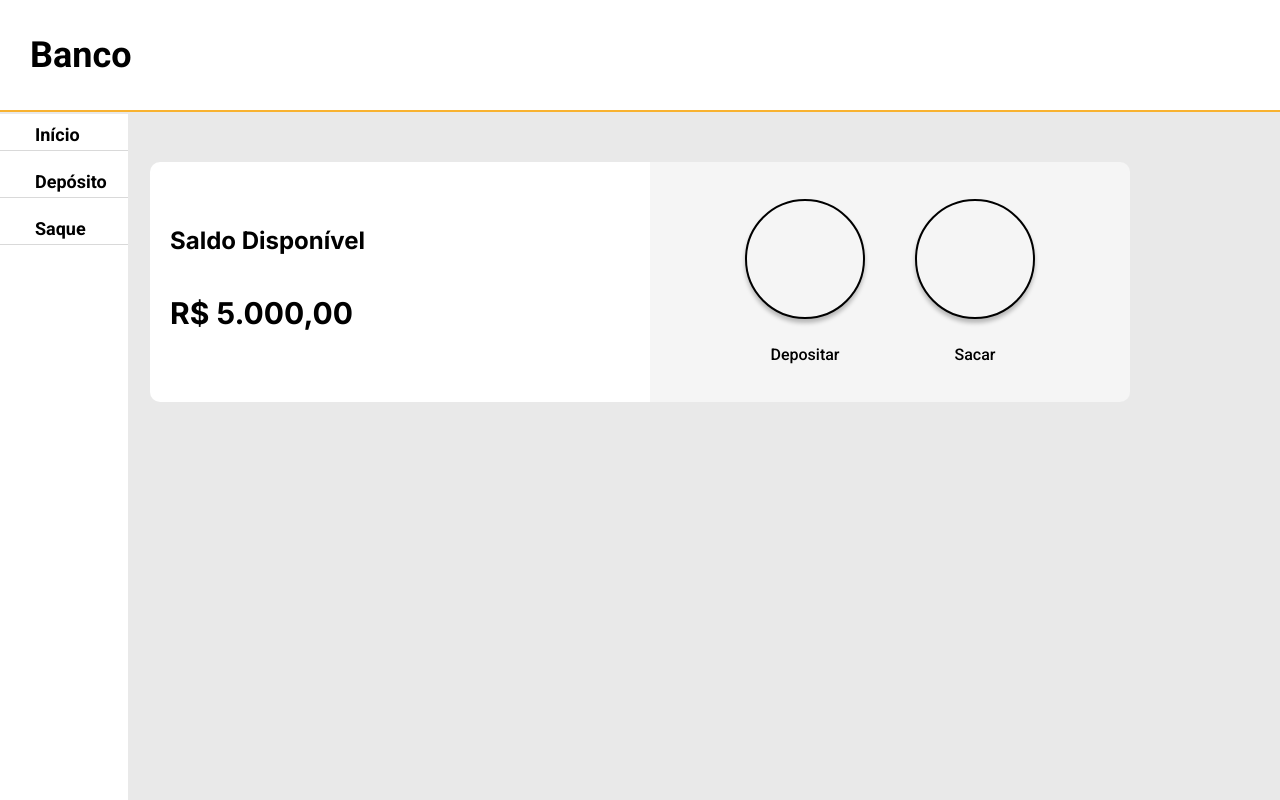
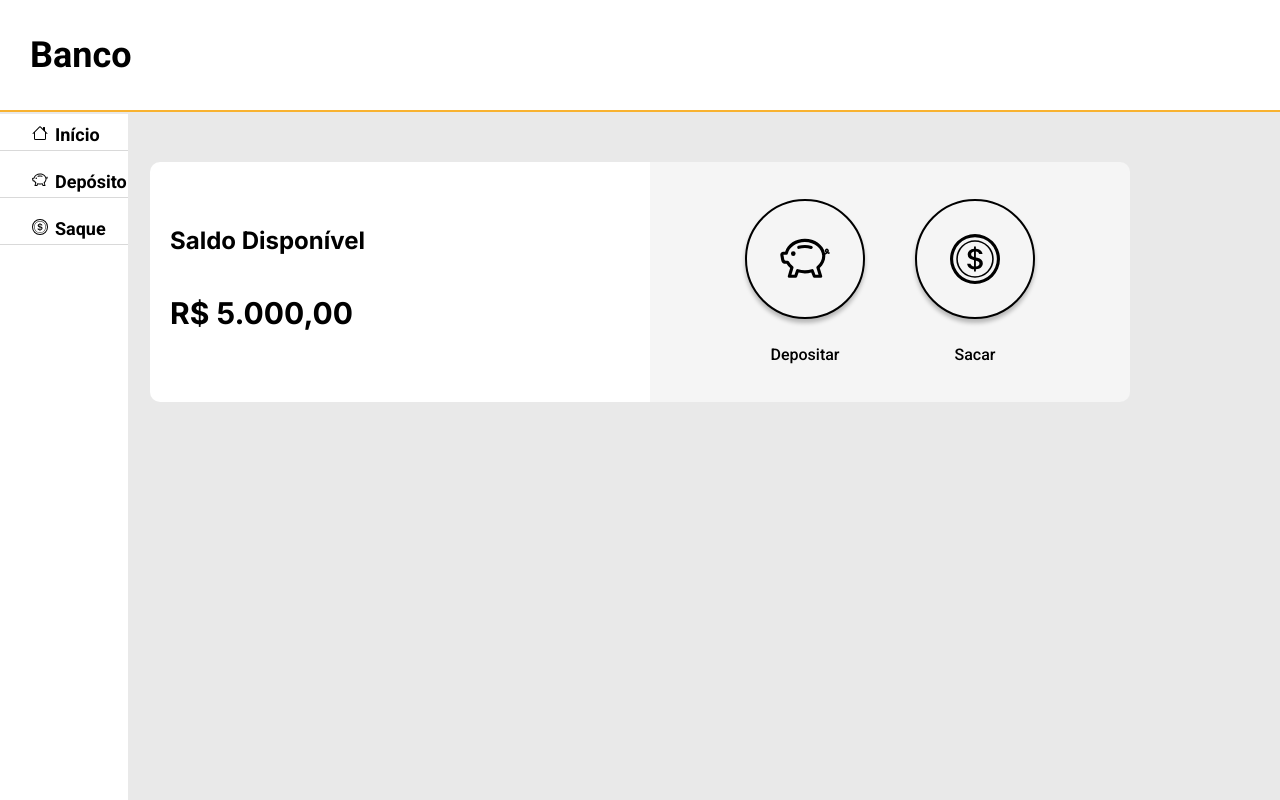
Before and after one commit to jggnoatto/SISTEMA-BANCO, a React (Create React App) app in the folder frontend/: page /inicio in a window 1280 px wide. Built offline with nearby package versions, Linux system fonts and the light colour scheme.

Commit message:
REACTS E CSS
Icones:
 - Side Bar
 - Botões tela de início

```diff
--- a/frontend/src/Componentes/SideBar/sideBar.css
+++ b/frontend/src/Componentes/SideBar/sideBar.css
@@ -33,7 +33,7 @@
     color: #000000;
     font-weight: bold;
     text-align: left;
-    padding-left: 35px;
+    padding-left: 55px;
 }
 
 .side-bar ul li::after{
@@ -55,3 +55,11 @@
     width: 100%;
     transform: scaleX(1);
 }
+
+.side-bar ul li svg{
+    position: absolute;
+    left: 2rem;
+    top: 35%;
+    transform: translateY(-50%);
+    fill: #000000;
+}
--- a/frontend/src/Componentes/SideBar/sideBar.js
+++ b/frontend/src/Componentes/SideBar/sideBar.js
@@ -7,12 +7,24 @@ function SideBar (){
             <nav>
                     <ul className="side-bar-menu">
                         <li className="menu-item">
+                            <svg xmlns="http://www.w3.org/2000/svg" width="16" height="16" fill="currentColor" class="bi bi-house" viewBox="0 0 16 16">
+                                <path d="M8.707 1.5a1 1 0 0 0-1.414 0L.646 8.146a.5.5 0 0 0 .708.708L2 8.207V13.5A1.5 1.5 0 0 0 3.5 15h9a1.5 1.5 0 0 0 1.5-1.5V8.207l.646.647a.5.5 0 0 0 .708-.708L13 5.793V2.5a.5.5 0 0 0-.5-.5h-1a.5.5 0 0 0-.5.5v1.293zM13 7.207V13.5a.5.5 0 0 1-.5.5h-9a.5.5 0 0 1-.5-.5V7.207l5-5z"/>
+                            </svg>
                             <Link to="/inicio">Início</Link>
                         </li>
                         <li className="menu-item">
+                            <svg xmlns="http://www.w3.org/2000/svg" width="16" height="16" fill="currentColor" class="bi bi-piggy-bank" viewBox="0 0 16 16">
+                                <path d="M5 6.25a.75.75 0 1 1-1.5 0 .75.75 0 0 1 1.5 0m1.138-1.496A6.6 6.6 0 0 1 7.964 4.5c.666 0 1.303.097 1.893.273a.5.5 0 0 0 .286-.958A7.6 7.6 0 0 0 7.964 3.5c-.734 0-1.441.103-2.102.292a.5.5 0 1 0 .276.962"/>
+                                <path fill-rule="evenodd" d="M7.964 1.527c-2.977 0-5.571 1.704-6.32 4.125h-.55A1 1 0 0 0 .11 6.824l.254 1.46a1.5 1.5 0 0 0 1.478 1.243h.263c.3.513.688.978 1.145 1.382l-.729 2.477a.5.5 0 0 0 .48.641h2a.5.5 0 0 0 .471-.332l.482-1.351c.635.173 1.31.267 2.011.267.707 0 1.388-.095 2.028-.272l.543 1.372a.5.5 0 0 0 .465.316h2a.5.5 0 0 0 .478-.645l-.761-2.506C13.81 9.895 14.5 8.559 14.5 7.069q0-.218-.02-.431c.261-.11.508-.266.705-.444.315.306.815.306.815-.417 0 .223-.5.223-.461-.026a1 1 0 0 0 .09-.255.7.7 0 0 0-.202-.645.58.58 0 0 0-.707-.098.74.74 0 0 0-.375.562c-.024.243.082.48.32.654a2 2 0 0 1-.259.153c-.534-2.664-3.284-4.595-6.442-4.595M2.516 6.26c.455-2.066 2.667-3.733 5.448-3.733 3.146 0 5.536 2.114 5.536 4.542 0 1.254-.624 2.41-1.67 3.248a.5.5 0 0 0-.165.535l.66 2.175h-.985l-.59-1.487a.5.5 0 0 0-.629-.288c-.661.23-1.39.359-2.157.359a6.6 6.6 0 0 1-2.157-.359.5.5 0 0 0-.635.304l-.525 1.471h-.979l.633-2.15a.5.5 0 0 0-.17-.534 4.65 4.65 0 0 1-1.284-1.541.5.5 0 0 0-.446-.275h-.56a.5.5 0 0 1-.492-.414l-.254-1.46h.933a.5.5 0 0 0 .488-.393m12.621-.857a.6.6 0 0 1-.098.21l-.044-.025c-.146-.09-.157-.175-.152-.223a.24.24 0 0 1 .117-.173c.049-.027.08-.021.113.012a.2.2 0 0 1 .064.199"/>
+                            </svg>
                             <Link to="/depósito">Depósito</Link>
                         </li>
                         <li className="menu-item">
+                            <svg xmlns="http://www.w3.org/2000/svg" width="16" height="16" fill="currentColor" class="bi bi-coin" viewBox="0 0 16 16">
+                                <path d="M5.5 9.511c.076.954.83 1.697 2.182 1.785V12h.6v-.709c1.4-.098 2.218-.846 2.218-1.932 0-.987-.626-1.496-1.745-1.76l-.473-.112V5.57c.6.068.982.396 1.074.85h1.052c-.076-.919-.864-1.638-2.126-1.716V4h-.6v.719c-1.195.117-2.01.836-2.01 1.853 0 .9.606 1.472 1.613 1.707l.397.098v2.034c-.615-.093-1.022-.43-1.114-.9zm2.177-2.166c-.59-.137-.91-.416-.91-.836 0-.47.345-.822.915-.925v1.76h-.005zm.692 1.193c.717.166 1.048.435 1.048.91 0 .542-.412.914-1.135.982V8.518z"/>
+                                <path d="M8 15A7 7 0 1 1 8 1a7 7 0 0 1 0 14m0 1A8 8 0 1 0 8 0a8 8 0 0 0 0 16"/>
+                                <path d="M8 13.5a5.5 5.5 0 1 1 0-11 5.5 5.5 0 0 1 0 11m0 .5A6 6 0 1 0 8 2a6 6 0 0 0 0 12"/>
+                            </svg>
                             <Link to="/saque">Saque</Link>
                         </li>
                     </ul>
--- a/frontend/src/Componentes/TelaInício/telaInicio.css
+++ b/frontend/src/Componentes/TelaInício/telaInicio.css
@@ -46,6 +46,7 @@
 }
 
 .functions-card button{
+    display: flex;
     background-color: #F5F5F5;
     border: #000000 2px solid;
     border-radius: 50%;
@@ -57,6 +58,8 @@
     color: #000000;
     box-shadow: 0px 4px 4px rgba(0, 0, 0, 0.25);
     cursor: pointer;
+    align-items: center;
+    justify-content: center;
 }
 
 .functions-card button:hover{
--- a/frontend/src/Componentes/TelaInício/telaInicio.js
+++ b/frontend/src/Componentes/TelaInício/telaInicio.js
@@ -16,7 +16,10 @@ function TelaInicio() {
                     <section className="functions-button">
                         <Link to="/depósito">
                             <button>
-
+                                <svg xmlns="http://www.w3.org/2000/svg" width="50" height="50" fill="currentColor" class="bi bi-piggy-bank" viewBox="0 0 16 16">
+                                    <path d="M5 6.25a.75.75 0 1 1-1.5 0 .75.75 0 0 1 1.5 0m1.138-1.496A6.6 6.6 0 0 1 7.964 4.5c.666 0 1.303.097 1.893.273a.5.5 0 0 0 .286-.958A7.6 7.6 0 0 0 7.964 3.5c-.734 0-1.441.103-2.102.292a.5.5 0 1 0 .276.962"/>
+                                    <path fill-rule="evenodd" d="M7.964 1.527c-2.977 0-5.571 1.704-6.32 4.125h-.55A1 1 0 0 0 .11 6.824l.254 1.46a1.5 1.5 0 0 0 1.478 1.243h.263c.3.513.688.978 1.145 1.382l-.729 2.477a.5.5 0 0 0 .48.641h2a.5.5 0 0 0 .471-.332l.482-1.351c.635.173 1.31.267 2.011.267.707 0 1.388-.095 2.028-.272l.543 1.372a.5.5 0 0 0 .465.316h2a.5.5 0 0 0 .478-.645l-.761-2.506C13.81 9.895 14.5 8.559 14.5 7.069q0-.218-.02-.431c.261-.11.508-.266.705-.444.315.306.815.306.815-.417 0 .223-.5.223-.461-.026a1 1 0 0 0 .09-.255.7.7 0 0 0-.202-.645.58.58 0 0 0-.707-.098.74.74 0 0 0-.375.562c-.024.243.082.48.32.654a2 2 0 0 1-.259.153c-.534-2.664-3.284-4.595-6.442-4.595M2.516 6.26c.455-2.066 2.667-3.733 5.448-3.733 3.146 0 5.536 2.114 5.536 4.542 0 1.254-.624 2.41-1.67 3.248a.5.5 0 0 0-.165.535l.66 2.175h-.985l-.59-1.487a.5.5 0 0 0-.629-.288c-.661.23-1.39.359-2.157.359a6.6 6.6 0 0 1-2.157-.359.5.5 0 0 0-.635.304l-.525 1.471h-.979l.633-2.15a.5.5 0 0 0-.17-.534 4.65 4.65 0 0 1-1.284-1.541.5.5 0 0 0-.446-.275h-.56a.5.5 0 0 1-.492-.414l-.254-1.46h.933a.5.5 0 0 0 .488-.393m12.621-.857a.6.6 0 0 1-.098.21l-.044-.025c-.146-.09-.157-.175-.152-.223a.24.24 0 0 1 .117-.173c.049-.027.08-.021.113.012a.2.2 0 0 1 .064.199"/>
+                                </svg>
                             </button>
                            <p>Depositar</p>
                         </Link>
@@ -24,7 +27,11 @@ function TelaInicio() {
                     <section className="functions-button">
                         <Link to="/saque">
                             <button>
-
+                                <svg xmlns="http://www.w3.org/2000/svg" width="50" height="50" fill="currentColor" class="bi bi-coin" viewBox="0 0 16 16">
+                                    <path d="M5.5 9.511c.076.954.83 1.697 2.182 1.785V12h.6v-.709c1.4-.098 2.218-.846 2.218-1.932 0-.987-.626-1.496-1.745-1.76l-.473-.112V5.57c.6.068.982.396 1.074.85h1.052c-.076-.919-.864-1.638-2.126-1.716V4h-.6v.719c-1.195.117-2.01.836-2.01 1.853 0 .9.606 1.472 1.613 1.707l.397.098v2.034c-.615-.093-1.022-.43-1.114-.9zm2.177-2.166c-.59-.137-.91-.416-.91-.836 0-.47.345-.822.915-.925v1.76h-.005zm.692 1.193c.717.166 1.048.435 1.048.91 0 .542-.412.914-1.135.982V8.518z"/>
+                                    <path d="M8 15A7 7 0 1 1 8 1a7 7 0 0 1 0 14m0 1A8 8 0 1 0 8 0a8 8 0 0 0 0 16"/>
+                                    <path d="M8 13.5a5.5 5.5 0 1 1 0-11 5.5 5.5 0 0 1 0 11m0 .5A6 6 0 1 0 8 2a6 6 0 0 0 0 12"/>
+                                </svg>
                             </button>
                             <p>Sacar</p>
                         </Link>
```
